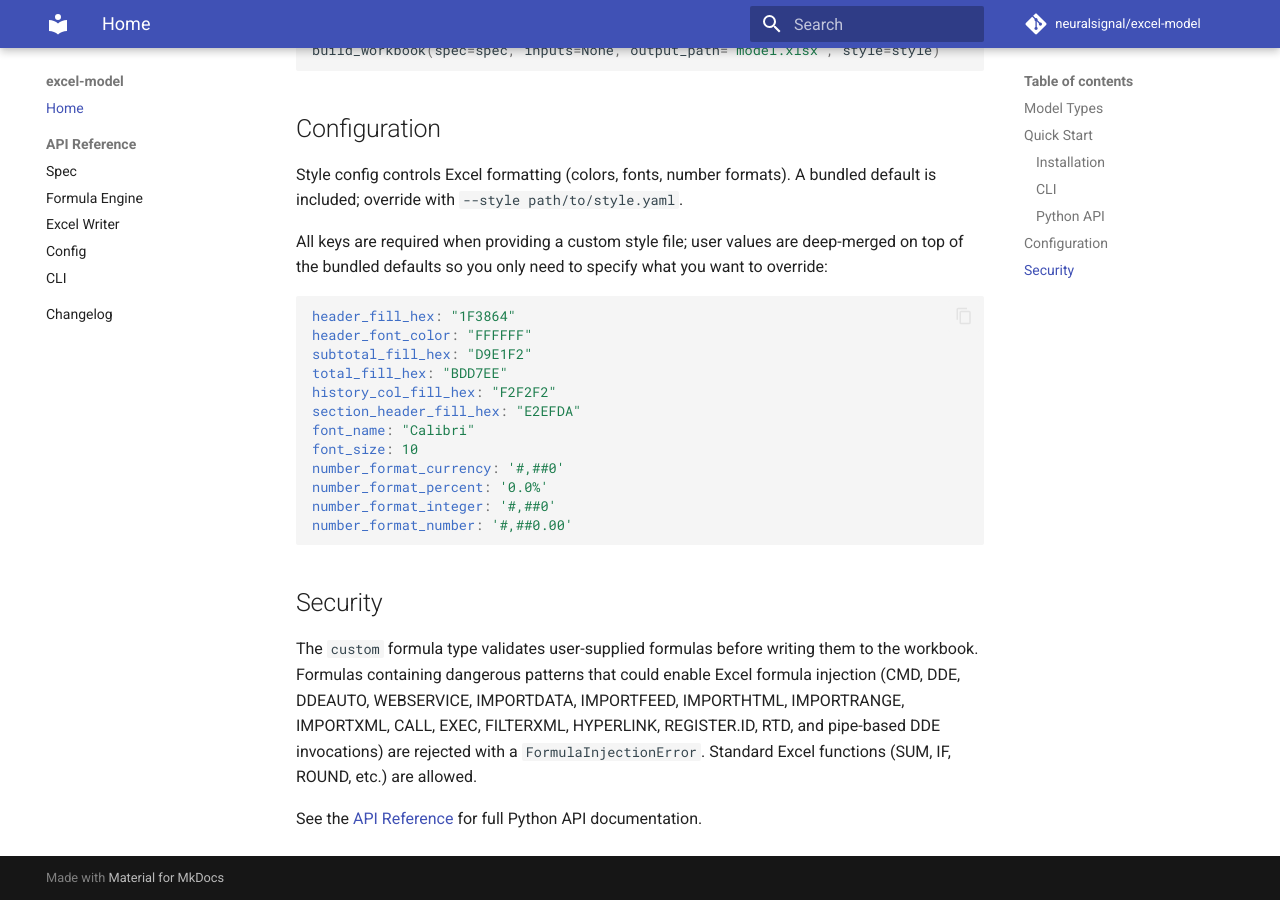
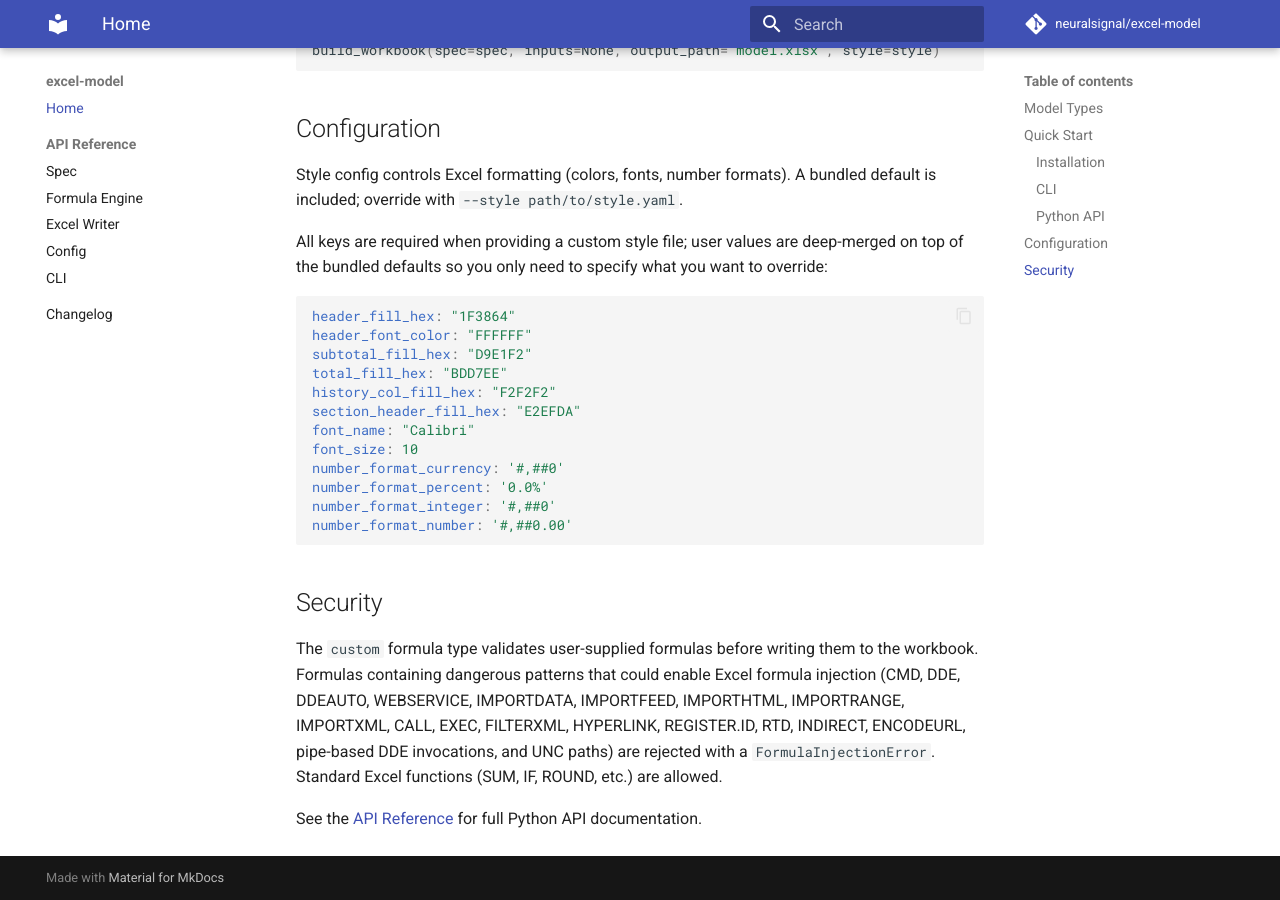
Before and after one commit to neuralsignal/excel-model, an MkDocs documentation site: the page built from docs/index.md, in a window 1280 px wide and 900 px high, scrolled down 1520 px. Built offline with MkDocs 1.6.1 and Material for MkDocs 9.7.7, drawn with Linux system fonts in a browser that asks for light colours; comment, search, counter and statistics services are not loaded.

Commit message:
docs: sync documentation with codebase changes

```diff
--- a/docs/index.md
+++ b/docs/index.md
@@ -83,6 +83,6 @@ number_format_number: '#,##0.00'
 
 ## Security
 
-The `custom` formula type validates user-supplied formulas before writing them to the workbook. Formulas containing dangerous patterns that could enable Excel formula injection (CMD, DDE, DDEAUTO, WEBSERVICE, IMPORTDATA, IMPORTFEED, IMPORTHTML, IMPORTRANGE, IMPORTXML, CALL, EXEC, FILTERXML, HYPERLINK, REGISTER.ID, RTD, and pipe-based DDE invocations) are rejected with a `FormulaInjectionError`. Standard Excel functions (SUM, IF, ROUND, etc.) are allowed.
+The `custom` formula type validates user-supplied formulas before writing them to the workbook. Formulas containing dangerous patterns that could enable Excel formula injection (CMD, DDE, DDEAUTO, WEBSERVICE, IMPORTDATA, IMPORTFEED, IMPORTHTML, IMPORTRANGE, IMPORTXML, CALL, EXEC, FILTERXML, HYPERLINK, REGISTER.ID, RTD, INDIRECT, ENCODEURL, pipe-based DDE invocations, and UNC paths) are rejected with a `FormulaInjectionError`. Standard Excel functions (SUM, IF, ROUND, etc.) are allowed.
 
 See the [API Reference](api/spec.md) for full Python API documentation.
```
